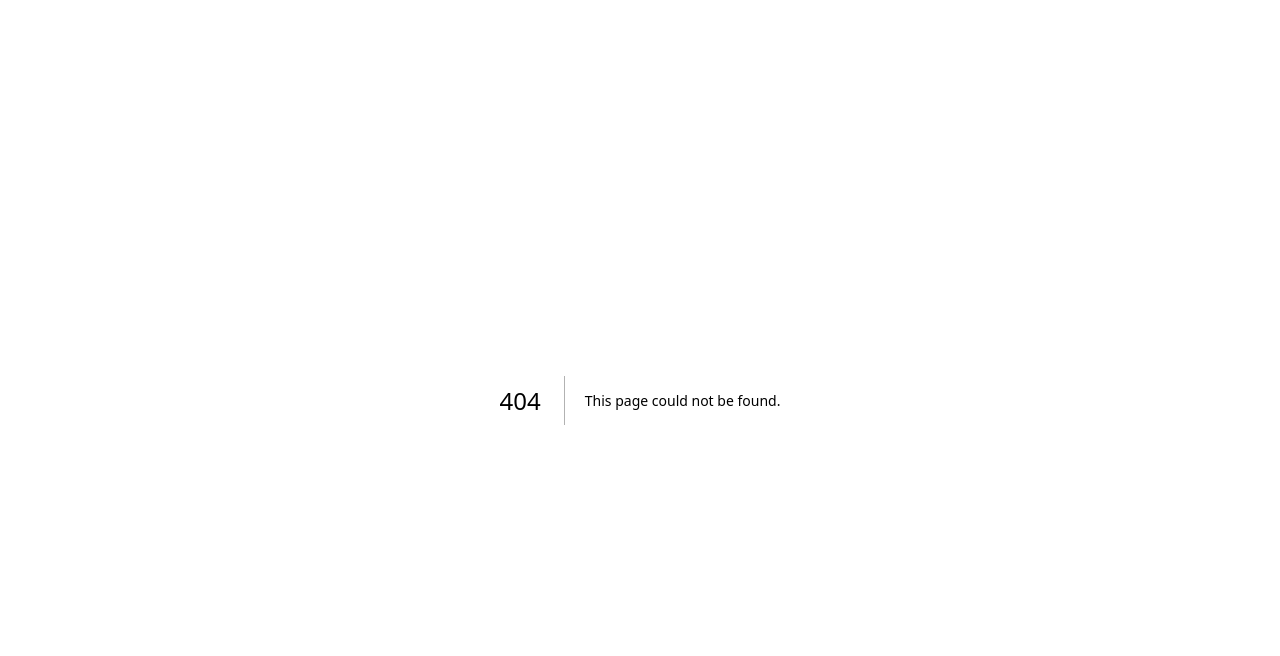
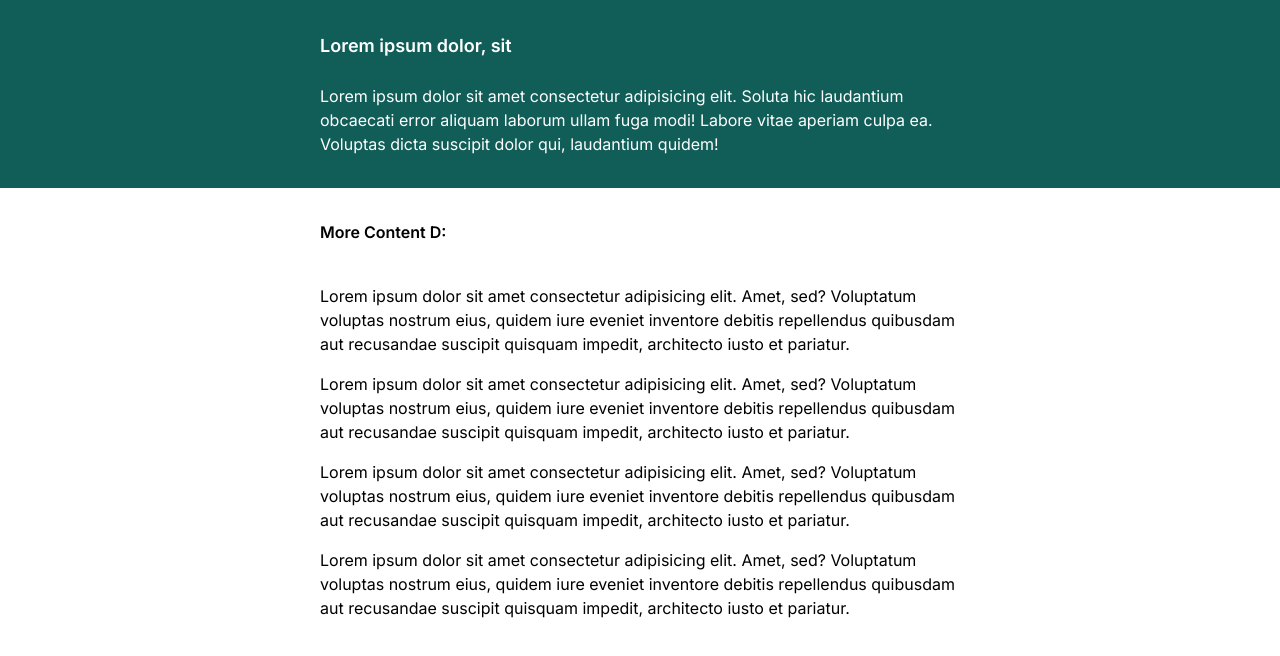
Before and after one commit to t-whelan/NEXTJS-TAILWIND-PROJECT, a Next.js app: page /ch2 in a window 1280 px wide. Before the commit this address had no page. Shown: the top 656 px of the page. Built offline with nearby package versions, Linux system fonts and the light colour scheme.

Commit message:
challenge 3 section done

```diff
--- /dev/null
+++ b/src/app/ch2/page.tsx
@@ -0,0 +1,25 @@
+import React from 'react'
+
+const Ch2 = () =>{
+    return(
+     <div className=' bg-teal-800 text-white'>
+        <h1 className='text-lg font-semibold py-8 w-[50%] mx-auto -mb-10' >Lorem ipsum dolor, sit </h1>
+        <p className='text-white py-8 w-[50%] mx-auto '>Lorem ipsum dolor sit amet consectetur adipisicing elit.
+            Soluta hic laudantium obcaecati error aliquam laborum ullam fuga modi! Labore vitae aperiam culpa ea.
+            Voluptas dicta suscipit dolor qui, laudantium quidem!</p>
+            <div className='bg-white text-black'>
+                <h2 className='text-black py-8 mx-auto w-[50%] font-semibold'>More Content D:</h2>
+                <p className='py-2 mx-auto w-[50%]'>Lorem ipsum dolor sit amet consectetur adipisicing elit. Amet, sed? Voluptatum voluptas nostrum eius, quidem iure eveniet inventore debitis repellendus quibusdam aut recusandae suscipit quisquam impedit, architecto iusto et pariatur.</p>
+                <p className='py-2 mx-auto w-[50%]'>Lorem ipsum dolor sit amet consectetur adipisicing elit. Amet, sed? Voluptatum voluptas nostrum eius, quidem iure eveniet inventore debitis repellendus quibusdam aut recusandae suscipit quisquam impedit, architecto iusto et pariatur.</p>
+                <p className='py-2 mx-auto w-[50%]'>Lorem ipsum dolor sit amet consectetur adipisicing elit. Amet, sed? Voluptatum voluptas nostrum eius, quidem iure eveniet inventore debitis repellendus quibusdam aut recusandae suscipit quisquam impedit, architecto iusto et pariatur.</p>
+                <p className='py-2 mx-auto w-[50%]'>Lorem ipsum dolor sit amet consectetur adipisicing elit. Amet, sed? Voluptatum voluptas nostrum eius, quidem iure eveniet inventore debitis repellendus quibusdam aut recusandae suscipit quisquam impedit, architecto iusto et pariatur.</p>
+
+            </div>
+</div>
+
+
+    )
+
+}
+
+export default Ch2
```
